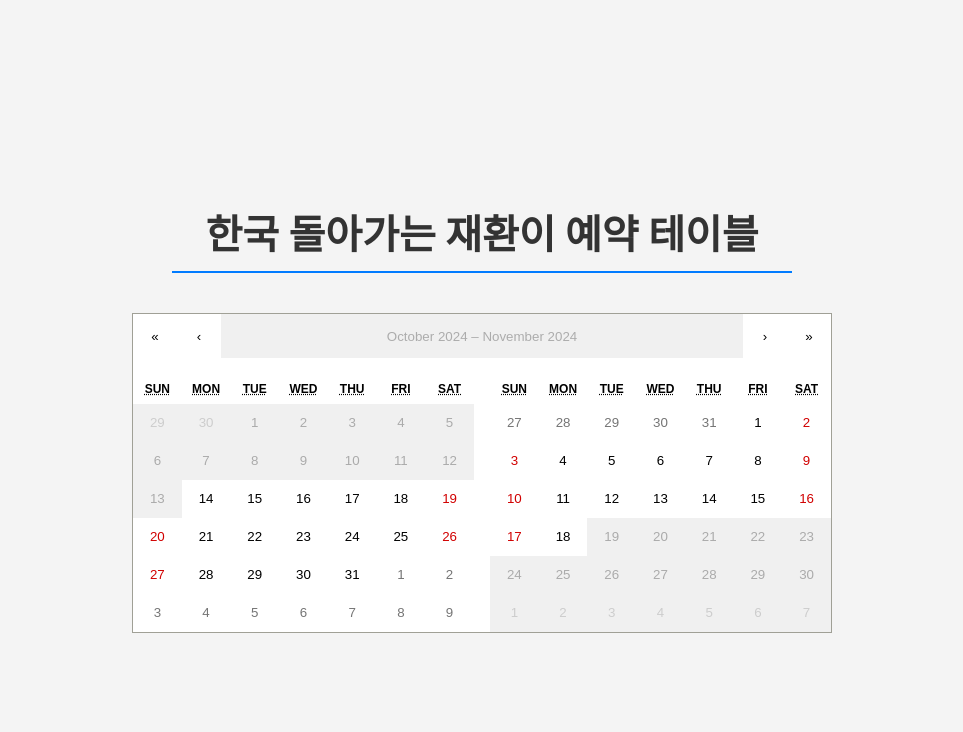
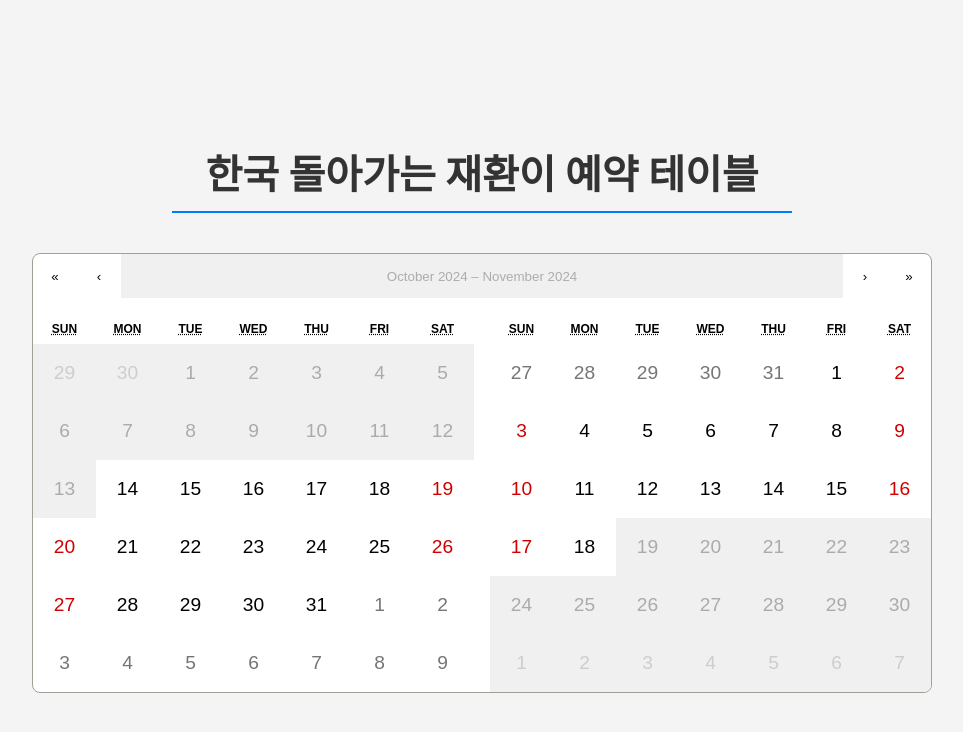
Before and after one commit to ManOfDemosan/Front-Reservation-come-back-home, a React (Create React App) app: page / in a window 1280 px wide. Shown: the top 732 px of the page, without its empty margins (158-1121 px from the left). Built offline with nearby package versions, Linux system fonts and the light colour scheme; no server answers.

Commit message:
working code

```diff
--- a/package.json
+++ b/package.json
@@ -6,9 +6,13 @@
     "@testing-library/jest-dom": "^5.17.0",
     "@testing-library/react": "^13.4.0",
     "@testing-library/user-event": "^13.5.0",
+    "axios": "^1.7.4",
     "react": "^18.3.1",
+    "react-calendar": "^5.0.0",
     "react-dom": "^18.3.1",
+    "react-modal": "^3.16.1",
     "react-scripts": "5.0.1",
+    "styled-components": "^6.1.12",
     "web-vitals": "^2.1.4"
   },
   "scripts": {
--- a/src/components/Calendar.js
+++ b/src/components/Calendar.js
@@ -12,8 +12,81 @@ const Container = styled.div`
     margin-top: 20px;
 `;
 
-// 백엔드의 API URL 설정
-const API_URL = 'https://comebackhome-9b0f2ac70c85.herokuapp.com/api';
+const StyledCalendar = styled(Calendar)`
+    width: 100%;
+    max-width: 900px;
+    background-color: white;
+    border-radius: 8px;
+    overflow: hidden;
+
+    .react-calendar__tile {
+        padding: 20px;
+        font-size: 1.2em;
+        position: relative;
+    }
+
+    .react-calendar__tile--active {
+        background: #28a745;
+        color: white;
+    }
+
+    .react-calendar__tile--disabled {
+        background: #ddd;
+        color: #888;
+        cursor: not-allowed;
+    }
+
+    .reserved {
+        background-color: #f5c6cb !important;
+        color: #721c24 !important;
+        cursor: pointer;
+    }
+`;
+
+const InputContainer = styled.div`
+    margin-top: 20px;
+    display: ${(props) => (props.show ? 'block' : 'none')};
+`;
+
+const Input = styled.input`
+    padding: 10px;
+    margin-right: 10px;
+    border: 1px solid #ccc;
+    border-radius: 4px;
+`;
+
+const Button = styled.button`
+    padding: 10px 15px;
+    background-color: #007bff;
+    color: white;
+    border: none;
+    border-radius: 4px;
+    cursor: pointer;
+
+    &:hover {
+        background-color: #0056b3;
+    }
+`;
+
+const ModalContent = styled.div`
+    padding: 15px; /* 모달 크기를 조정 */
+    max-width: 250px; /* 모달 너비를 줄임 */
+    margin: auto;
+    text-align: center;
+    border-radius: 8px;
+    background-color: #fff;
+`;
+
+const ModalTitle = styled.h2`
+    font-size: 1.2em; /* 타이틀 크기 */
+    margin-bottom: 10px;
+`;
+
+const HighlightedName = styled.span`
+    font-size: 1.5em; /* 예약자 이름 크기 */
+    font-weight: bold;
+    color: #007bff;
+`;
 
 const CalendarComponent = () => {
     const [date, setDate] = useState(null);
@@ -25,7 +98,9 @@ const CalendarComponent = () => {
     useEffect(() => {
         const fetchReservations = async () => {
             try {
-                const response = await axios.get(`${API_URL}/reservations`);
+                const response = await axios.get(
+                    'http://localhost:3000/api/reservations'
+                );
                 console.log('Reservations data received:', response.data);
                 const reservationData = {};
                 response.data.forEach((reservation) => {
@@ -47,7 +122,13 @@ const CalendarComponent = () => {
         const formattedDate = date.toISOString().split('T')[0];
         if (reservations[formattedDate]) {
             setModalContent(
-                `이날의 일정은 이미 ${reservations[formattedDate]} (이)가 예약해 부렸네요!`
+                <div>
+                    이날의 일정은 이미{' '}
+                    <HighlightedName>
+                        {reservations[formattedDate]}
+                    </HighlightedName>{' '}
+                    (이)가 예약해 부렸네요!
+                </div>
             );
             setModalIsOpen(true);
             return;
@@ -64,7 +145,7 @@ const CalendarComponent = () => {
         const formattedDate = date.toISOString().split('T')[0];
 
         try {
-            await axios.post(`${API_URL}/reservations/reserve`, {
+            await axios.post('http://localhost:3000/api/reservations/reserve', {
                 name,
                 date: formattedDate,
             });
@@ -77,7 +158,6 @@ const CalendarComponent = () => {
     };
 
     const tileDisabled = ({ date }) => {
-        const formattedDate = date.toISOString().split('T')[0];
         const startDate = new Date(2024, 9, 14); // 2024년 10월 14일
         const endDate = new Date(2024, 10, 18); // 2024년 11월 18일
 
@@ -95,7 +175,7 @@ const CalendarComponent = () => {
 
     return (
         <Container>
-            <Calendar
+            <StyledCalendar
                 onChange={handleDateChange}
                 value={date}
                 tileDisabled={tileDisabled}
@@ -108,25 +188,27 @@ const CalendarComponent = () => {
                 showDoubleView={true}
                 activeStartDate={new Date(2024, 9, 1)}
             />
-            {date && (
-                <div>
-                    <input
-                        type="text"
-                        placeholder="이름을 입력하세요"
-                        value={name}
-                        onChange={(e) => setName(e.target.value)}
-                    />
-                    <button onClick={handleReservation}>예약하기</button>
-                </div>
-            )}
+            <InputContainer show={date}>
+                <Input
+                    type="text"
+                    placeholder="Enter your name"
+                    value={name}
+                    onChange={(e) => setName(e.target.value)}
+                />
+                <Button onClick={handleReservation}>Submit</Button>
+            </InputContainer>
+
             <Modal
                 isOpen={modalIsOpen}
                 onRequestClose={closeModal}
                 contentLabel="Reservation Info"
                 ariaHideApp={false}
             >
-                <div>{modalContent}</div>
-                <button onClick={closeModal}>닫기</button>
+                <ModalContent>
+                    <ModalTitle>누구인가 예약한자 </ModalTitle>
+                    {modalContent}
+                    <Button onClick={closeModal}>Close</Button>
+                </ModalContent>
             </Modal>
         </Container>
     );
```
Also changed, not shown: 1 other file (tests, documents, lock files or other folders).
